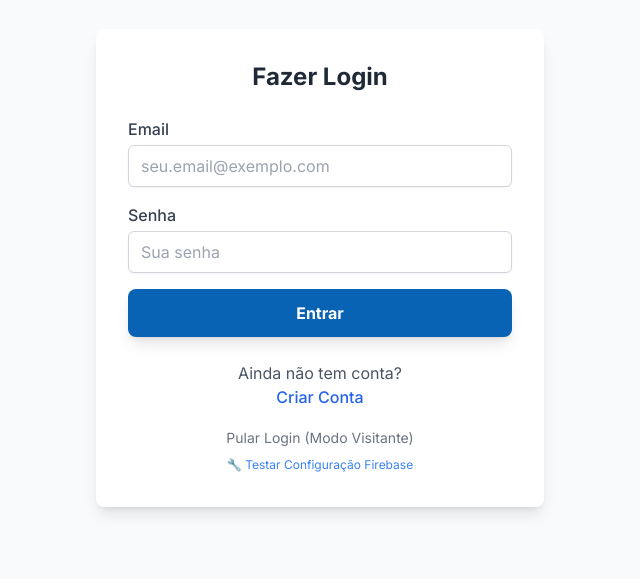
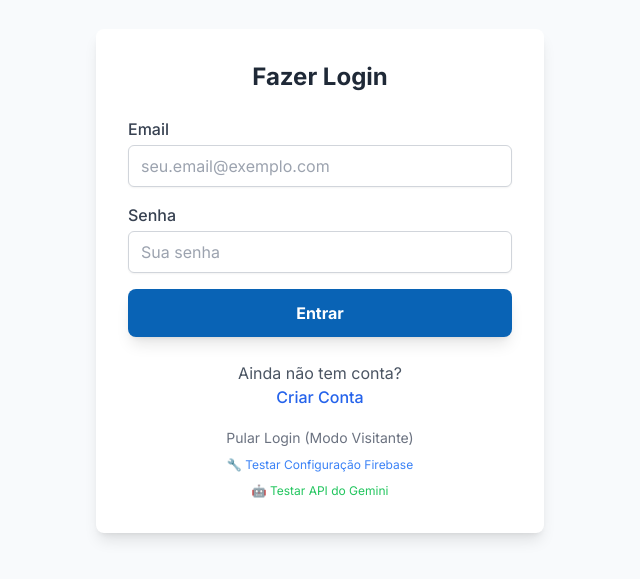
Before and after one commit to taviovieira89/EFETIVA-DOCENTES, a plain HTML site: page index.html in a window 1280 px wide. Shown: the part 147-726 px from the top of the page, without its empty margins (320-960 px from the left). Drawn offline with nearby package versions, Linux system fonts and the light colour scheme; no server answers.

Commit message:
feat: Add test functionality for Gemini API with error handling and user notifications

```diff
--- a/index.html
+++ b/index.html
@@ -465,6 +465,8 @@
                         <button id="skip-auth" class="text-gray-500 hover:text-gray-700 text-sm">Pular Login (Modo Visitante)</button>
                         <br>
                         <button id="test-firebase" class="text-blue-500 hover:text-blue-700 text-xs">🔧 Testar Configuração Firebase</button>
+                        <br>
+                        <button onclick="testGeminiAPI()" class="text-green-500 hover:text-green-700 text-xs">🤖 Testar API do Gemini</button>
                     </div>
                 </div>
 
@@ -713,7 +715,7 @@
         // Configuration for Gemini API (user needs to add their API key)
         const GEMINI_CONFIG = {
             apiKey: 'AIzaSyA2IeHP0QVNs8i8FtGCegHwbOzo_Bks3pM', // User needs to add API key here
-            baseURL: 'https://generativelanguage.googleapis.com/v1beta/models/gemini-pro:generateContent'
+            baseURL: 'https://generativelanguage.googleapis.com/v1beta/models/gemini-2.0-flash:generateContent'
         };
 
         // Quiz Data Manager with dynamic generation capabilities
@@ -821,13 +823,14 @@ Formato JSON exato:
 }`;
 
                 console.log('🌐 Making API request to Gemini...');
-                console.log('🔗 URL:', `${GEMINI_CONFIG.baseURL}?key=${GEMINI_CONFIG.apiKey.substring(0, 10)}...`);
+                console.log('🔗 URL:', GEMINI_CONFIG.baseURL);
 
                 try {
-                    const response = await fetch(`${GEMINI_CONFIG.baseURL}?key=${GEMINI_CONFIG.apiKey}`, {
+                    const response = await fetch(GEMINI_CONFIG.baseURL, {
                         method: 'POST',
                         headers: {
                             'Content-Type': 'application/json',
+                            'X-goog-api-key': GEMINI_CONFIG.apiKey
                         },
                         body: JSON.stringify({
                             contents: [{
@@ -897,6 +900,62 @@ Formato JSON exato:
                     console.error('❌ Network/Fetch Error:', networkError);
                     throw new Error(`Network Error: ${networkError.message}`);
                 }
+            }
+        }
+
+        // Test function for Gemini API
+        async function testGeminiAPI() {
+            console.log('🧪 Testing Gemini API...');
+            UIEnhancements.showLoading('Testando API do Gemini...');
+
+            try {
+                const response = await fetch(GEMINI_CONFIG.baseURL, {
+                    method: 'POST',
+                    headers: {
+                        'Content-Type': 'application/json',
+                        'X-goog-api-key': GEMINI_CONFIG.apiKey
+                    },
+                    body: JSON.stringify({
+                        contents: [
+                            {
+                                parts: [
+                                    {
+                                        text: "Explain how AI works in a few words"
+                                    }
+                                ]
+                            }
+                        ]
+                    })
+                });
+
+                console.log('📡 Response status:', response.status);
+
+                if (!response.ok) {
+                    const errorText = await response.text();
+                    console.error('❌ API Error Response:', errorText);
+                    UIEnhancements.hideLoading();
+                    UIEnhancements.showToast(`Erro na API: ${response.status} - ${errorText}`, 'error');
+                    return;
+                }
+
+                const data = await response.json();
+                console.log('📥 Raw API response:', data);
+
+                if (data.candidates && data.candidates[0] && data.candidates[0].content) {
+                    const content = data.candidates[0].content.parts[0].text;
+                    console.log('✅ API Response:', content);
+                    UIEnhancements.hideLoading();
+                    UIEnhancements.showToast('API do Gemini funcionando corretamente!', 'success');
+                    alert(`Resposta da API do Gemini:\n\n${content}`);
+                } else {
+                    console.error('❌ Invalid API response structure:', data);
+                    UIEnhancements.hideLoading();
+                    UIEnhancements.showToast('Estrutura de resposta inválida da API', 'error');
+                }
+            } catch (error) {
+                console.error('❌ Network/Fetch Error:', error);
+                UIEnhancements.hideLoading();
+                UIEnhancements.showToast(`Erro de rede: ${error.message}`, 'error');
             }
         }
 
```
